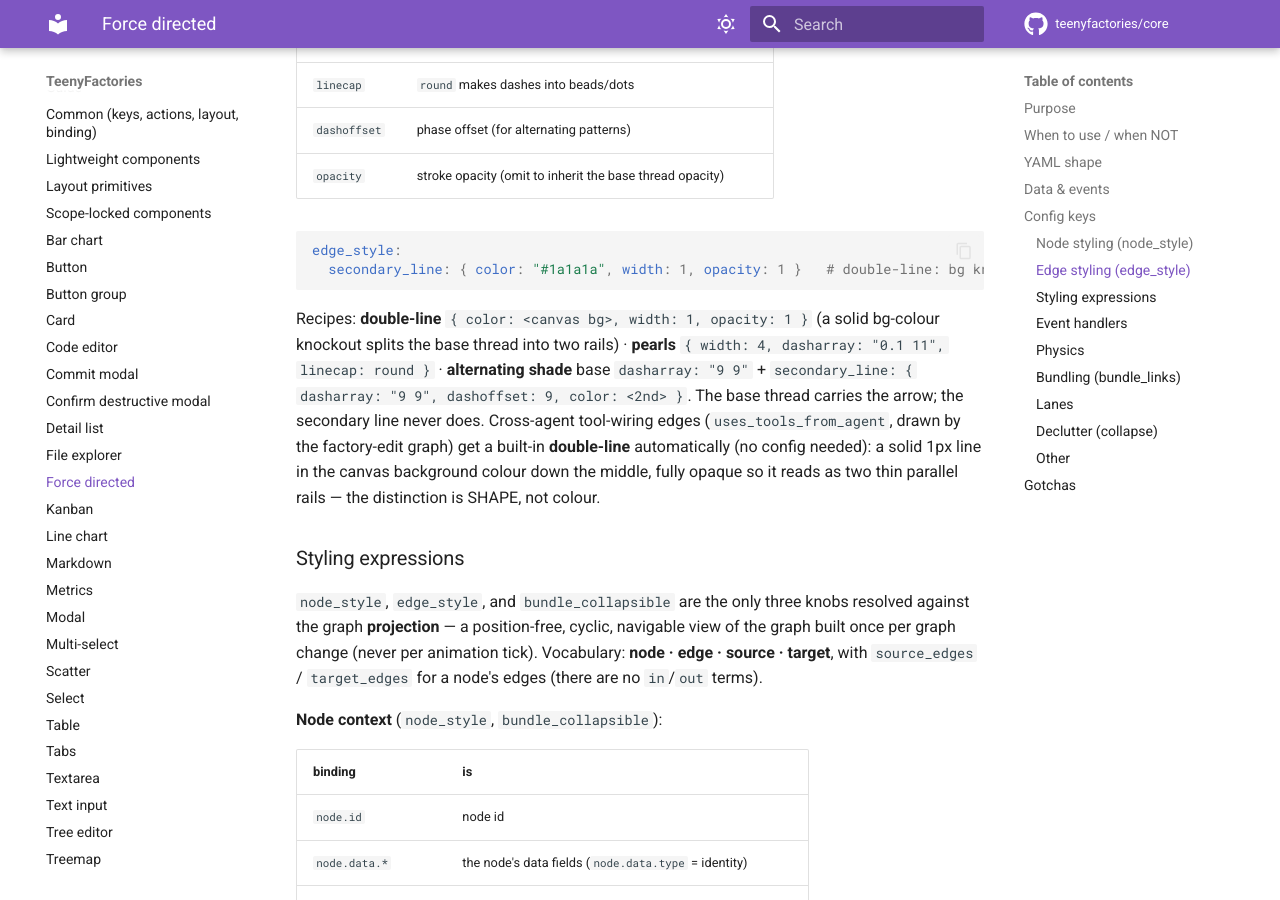
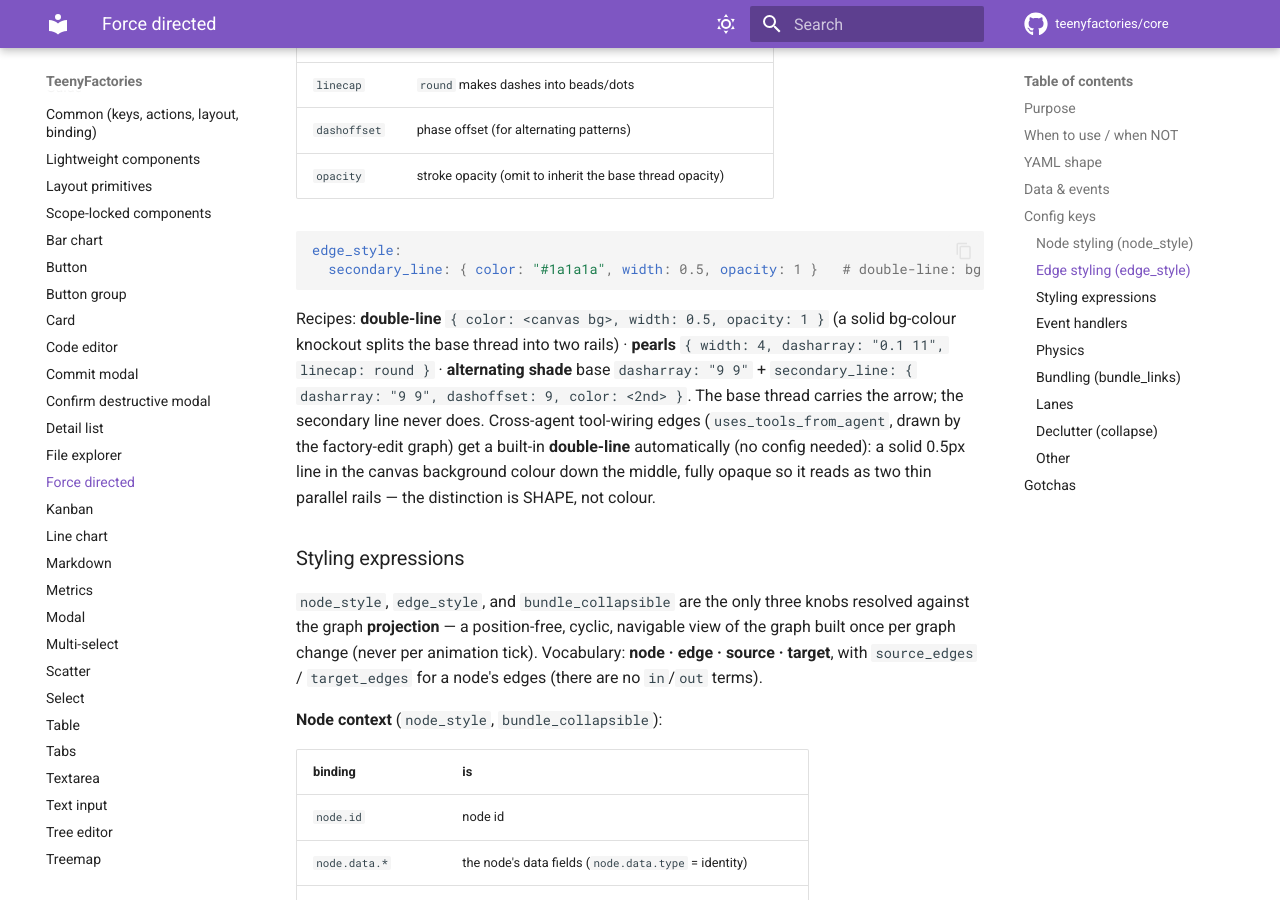
Before and after one commit to teenyfactories/core, an MkDocs documentation site: the page built from docs/reference/ui-force_directed.md, in a window 1280 px wide and 900 px high, scrolled down 4404 px. Built offline with MkDocs 1.6.1 and Material for MkDocs 9.7.7, drawn with Linux system fonts in a browser that asks for light colours; comment, search, counter and statistics services are not loaded.

Commit message:
docs(reference): double-line knockout 0.5px

````diff
--- a/docs/reference/ui-force_directed.md
+++ b/docs/reference/ui-force_directed.md
@@ -135,10 +135,10 @@
 
 ```yaml
 edge_style:
-  secondary_line: { color: "#1a1a1a", width: 1, opacity: 1 }   # double-line: bg knockout down the middle
+  secondary_line: { color: "#1a1a1a", width: 0.5, opacity: 1 }   # double-line: bg knockout down the middle
 ```
 
-Recipes: **double-line** `{ color: <canvas bg>, width: 1, opacity: 1 }` (a solid bg-colour knockout splits the base thread into two rails) · **pearls** `{ width: 4, dasharray: "0.1 11", linecap: round }` · **alternating shade** base `dasharray: "9 9"` + `secondary_line: { dasharray: "9 9", dashoffset: 9, color: <2nd> }`. The base thread carries the arrow; the secondary line never does. Cross-agent tool-wiring edges (`uses_tools_from_agent`, drawn by the factory-edit graph) get a built-in **double-line** automatically (no config needed): a solid 1px line in the canvas background colour down the middle, fully opaque so it reads as two thin parallel rails — the distinction is SHAPE, not colour.
+Recipes: **double-line** `{ color: <canvas bg>, width: 0.5, opacity: 1 }` (a solid bg-colour knockout splits the base thread into two rails) · **pearls** `{ width: 4, dasharray: "0.1 11", linecap: round }` · **alternating shade** base `dasharray: "9 9"` + `secondary_line: { dasharray: "9 9", dashoffset: 9, color: <2nd> }`. The base thread carries the arrow; the secondary line never does. Cross-agent tool-wiring edges (`uses_tools_from_agent`, drawn by the factory-edit graph) get a built-in **double-line** automatically (no config needed): a solid 0.5px line in the canvas background colour down the middle, fully opaque so it reads as two thin parallel rails — the distinction is SHAPE, not colour.
 
 ### Styling expressions
 
````
